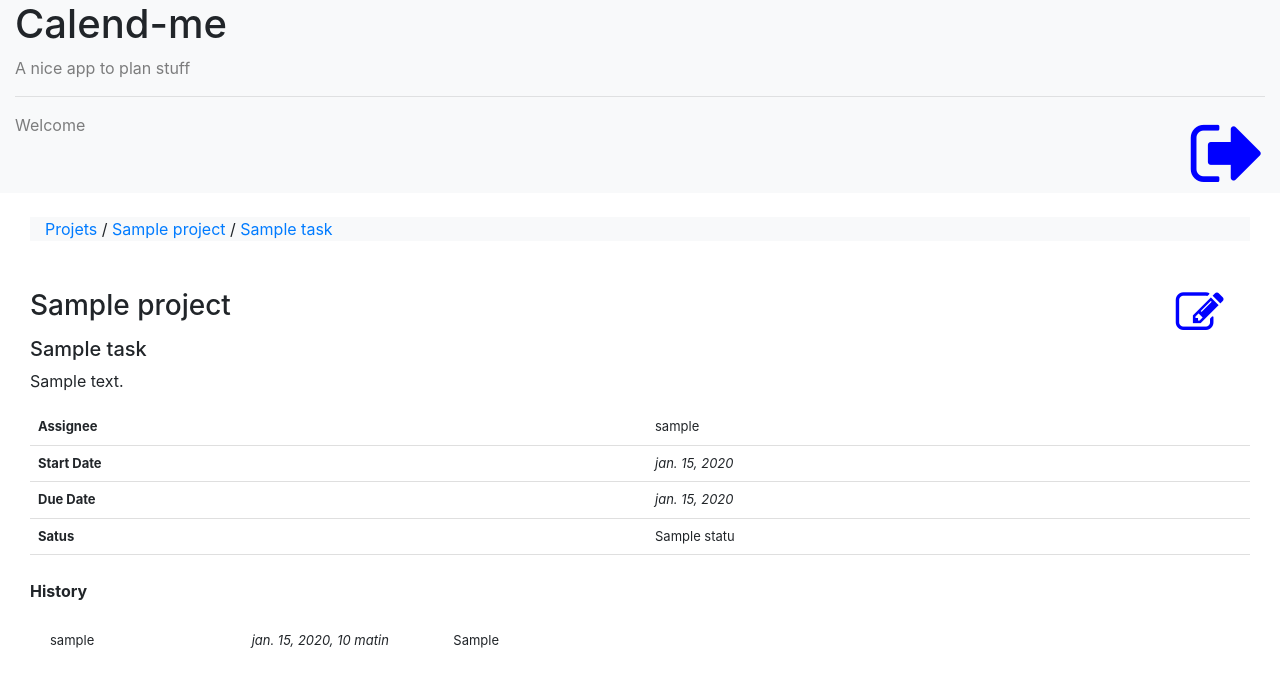
After one commit to alexis-lp/projet, a Django app: page /taskmanager/task/1 in a window 1280 px wide. The commit adds this page. Shown: the top 687 px of the page. Run offline with Django 3.2, Linux system fonts and the light colour scheme; tables that the repository leaves empty hold one stand-in row (values such as "Sample post"); some libraries are stand-ins or nearby versions.

Commit message:
Ajout de la page de visualisation d'une tache. La mise en forme n'est pas tout à fait finie. Un block path permettant à l'utilisateur de se situer à été rajouté

```diff
--- a/taskmanager/admin.py
+++ b/taskmanager/admin.py
@@ -6,3 +6,4 @@ from .models import *
 admin.site.register(Project)
 admin.site.register(Status)
 admin.site.register(Task)
+admin.site.register(Journal)
--- a/taskmanager/models.py
+++ b/taskmanager/models.py
@@ -24,7 +24,7 @@ class Task(models.Model):
     project = models.ForeignKey(Project,on_delete=models.CASCADE)
     name = models.CharField(max_length=300)
     description = models.TextField()
-    assignee = models.ForeignKey(User,on_delete=models.PROTECT)
+    assignee = models.ForeignKey(User, on_delete=models.PROTECT)
     start_date = models.DateField()
     due_date = models.DateField()
     priority = models.IntegerField()
@@ -35,3 +35,15 @@ class Task(models.Model):
 
     def __str__(self):
         return self.name
+
+class Journal(models.Model):
+    date = models.DateTimeField()
+    entry = models.CharField(max_length=100)
+    author = models.ForeignKey(User,on_delete=models.CASCADE)
+    task = models.ForeignKey(Task,on_delete=models.CASCADE)
+
+    class Meta:
+        verbose_name= 'journal'
+
+    def __str__(self):
+        return "Commentaire du {0}".format(self.date)
--- a/taskmanager/templates/taskmanager/project.html
+++ b/taskmanager/templates/taskmanager/project.html
@@ -1,4 +1,9 @@
 {%  extends './projects.html' %}
+{%  block path %}
+    <a href={% url 'list_projects' %}>Projets</a>
+    /
+    <a href={% url 'Contenu du projet' projet.id %}>{{ projet.name }}</a>
+{%  endblock %}
 
 {%  block content %}
     <div class="row">
@@ -28,7 +33,7 @@
         <tbody>
         {% for task in tasks %}
             <tr>
-                <td><a href={% url "list_projects" %}>{{ task.name }}</a></td>
+                <td><a href={% url "Journal de la tâche" task.id %}>{{ task.name }}</a></td>
                 <td>{{ task.assignee.first_name }} {{ task.assignee.last_name }} </td>
                 <td class="font-italic">{{ task.start_date }} </td>
                 <td class="font-italic">{{ task.due_date }} </td>
--- a/taskmanager/templates/taskmanager/projects.html
+++ b/taskmanager/templates/taskmanager/projects.html
@@ -11,6 +11,11 @@
     </div>
 
 {% endblock %}
+
+{%  block path %}
+    <a href={% url 'list_projects' %}>Projets</a>
+{% endblock %}
+
 
 {% block content %}
     <h1>Projets</h1>
--- /dev/null
+++ b/taskmanager/templates/taskmanager/task.html
@@ -0,0 +1,96 @@
+{% extends './project.html' %}
+
+{%  block path %}
+    <a href={% url 'list_projects' %}>Projets</a>
+    /
+    <a href={% url 'Contenu du projet' task.project.id %}>{{ task.project.name }}</a>
+    /
+    <a href={% url 'Journal de la tâche' task.id %}>{{ task.name }}</a>
+
+{%  endblock %}
+
+{%  block content %}
+    <br/>
+    <div class="row">
+        <div class="col-sm-11">
+            <h3>{{ task.project.name }}</h3>
+        </div>
+        <div class="col-sm-1">
+            <a href={% url "list_projects" %}>
+                <span class="fa fa-edit fa-3x" style="color: blue"></span>
+            </a>
+        </div>
+
+    </div>
+
+    <h5>{{ task.name }}</h5>
+    <p>{{ task.description }}</p>
+    <ul class="list-group list-group-flush " style="font-size: 13px">
+        <li class="list-group-item p-2">
+            <div class="row">
+                <div class="col">
+                    <strong>Assignee</strong>
+                </div>
+                <div class="col">
+                    {{ task.assignee }}
+                </div>
+            </div>
+        </li>
+        <li class="list-group-item p-2">
+            <div class="row">
+                <div class="col">
+                    <strong>Start Date</strong>
+                </div>
+                <div class="col font-italic">
+                    {{ task.start_date }}
+                </div>
+            </div>
+        </li>
+        <li class="list-group-item p-2">
+            <div class="row">
+                <div class="col">
+                    <strong>Due Date</strong>
+                </div>
+                <div class="col font-italic">
+                    {{ task.start_date }}
+                </div>
+            </div>
+        </li>
+        <li class="list-group-item p-2">
+            <div class="row">
+                <div class="col">
+                    <strong>Satus</strong>
+                </div>
+                <div class="col">
+                    {{ task.status }}
+                </div>
+            </div>
+        </li>
+    </ul>
+    <br/>
+    <p><strong>History</strong></p>
+
+    <ul class="list-group list-group-flush" style="font-size: 13px">
+        {% for history in journal %}
+            <li class="list-group-item">
+                <div class="row">
+                    <div class="col-sm-2">
+                        {{ history.author }}
+                    </div>
+                    <div class="col-sm-2 font-italic">
+                        {{ history.date }}
+                    </div>
+                    <div class="col-sm-8">
+                        {{ history.entry }}
+                    </div>
+                </div>
+            </li>
+        {% endfor %}
+
+    </ul>
+
+
+
+
+
+{%  endblock %}
--- a/taskmanager/urls.py
+++ b/taskmanager/urls.py
@@ -7,4 +7,5 @@ urlpatterns = [
     path('deconnexion',views.deconnexion,name='deconnexion'),
     path('projects',views.projects, name='list_projects'),
     path('project/<int:id_du_projet>',views.project,name='Contenu du projet'),
+    path('task/<int:id_task>',views.task,name="Journal de la tâche")
 ]
--- a/taskmanager/views.py
+++ b/taskmanager/views.py
@@ -40,3 +40,9 @@ def project(request,id_du_projet):
     projet = Project.objects.get(pk=id_du_projet)
     tasks = Task.objects.filter(project=projet)
     return render(request,'taskmanager/project.html',locals())
+
+
+def task(request,id_task):
+    task = Task.objects.get(pk=id_task)
+    journal = Journal.objects.filter(task=task)
+    return render(request,'taskmanager/task.html',locals())
--- a/templates/base.html
+++ b/templates/base.html
@@ -33,7 +33,12 @@
     </div>
     <!-- Contenu principal de la page -->
     <div class="container-fluid">
-        <i class="fas fa-sign-out-alt"></i>
+        <br/>
+        <div class="container-fluid bg-light">
+            {% block path %}
+            {% endblock %}
+        </div>
+        <br/>
         {% block content %}
         {% endblock %}
     </div>
```
